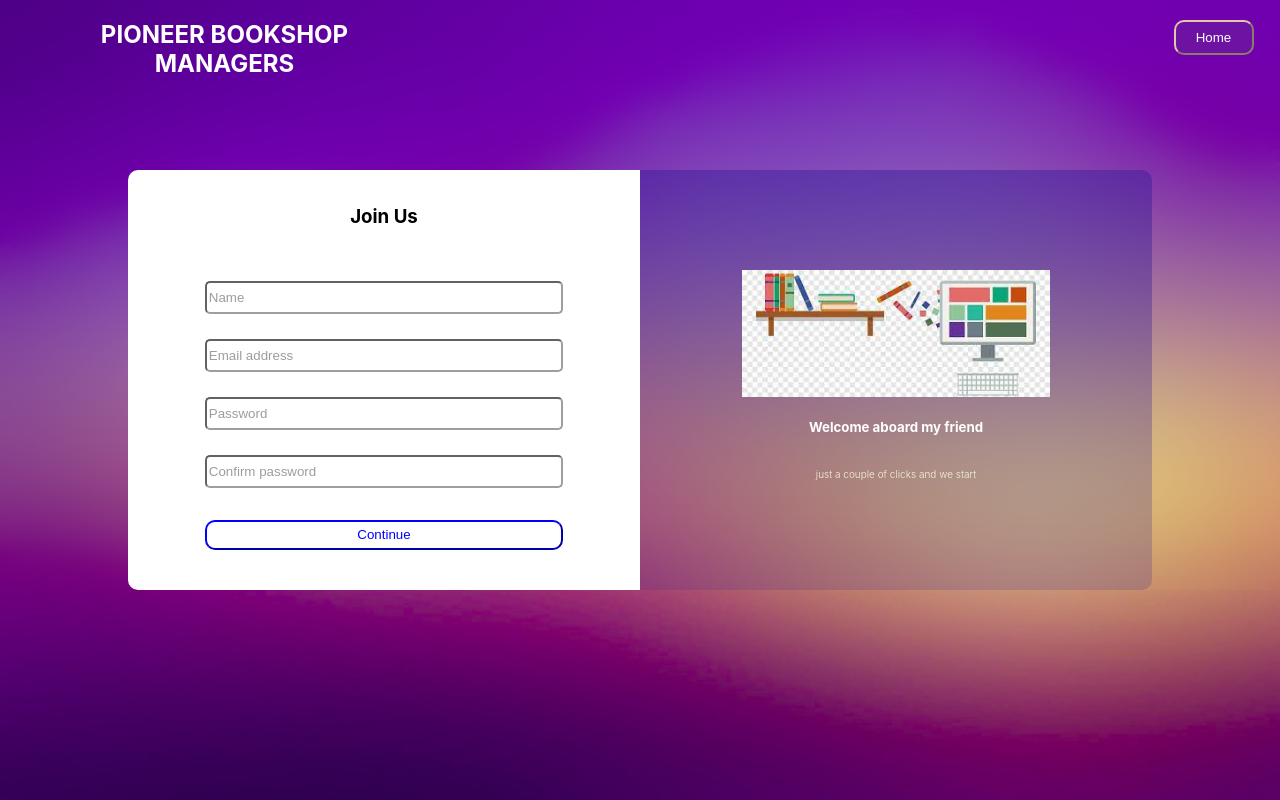
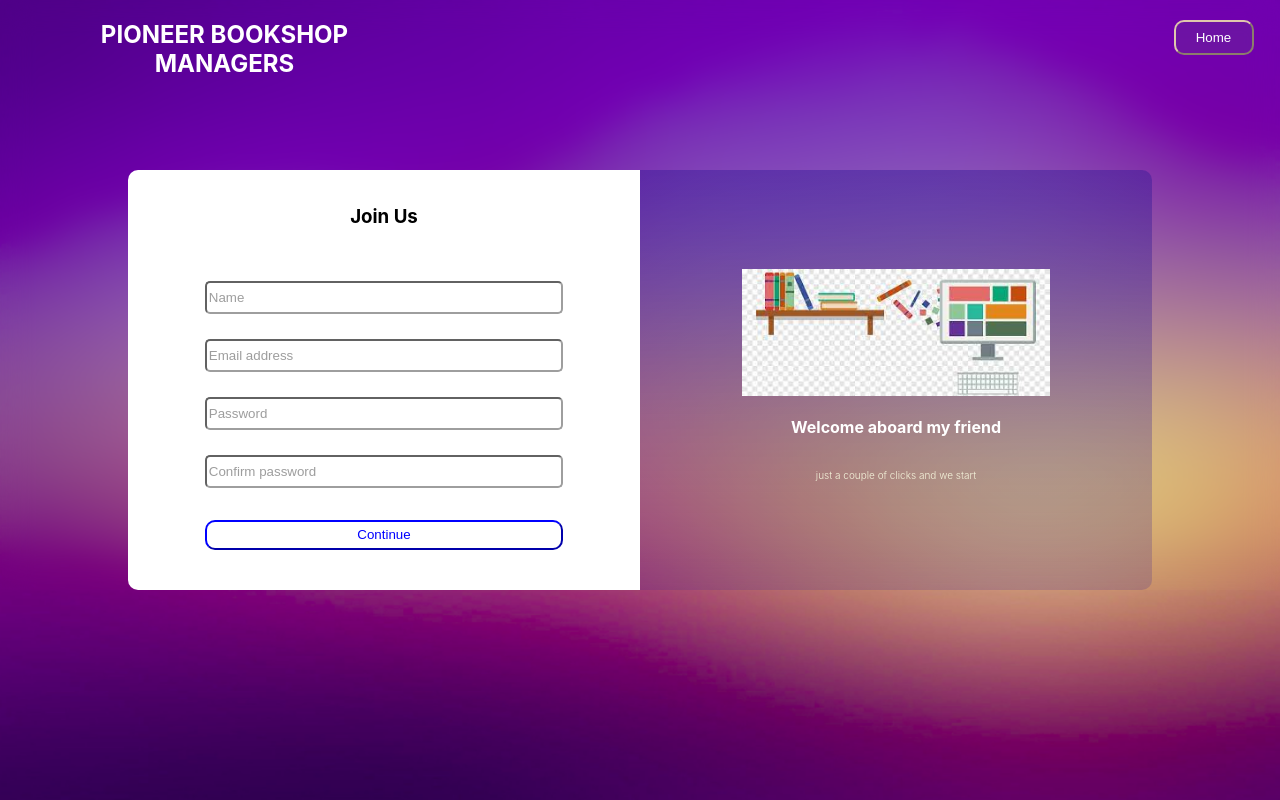
Before and after one commit to munteanurazvanandrei/Bookshop-Management-App, a React (Create React App) app in the folder client/: page /signup in a window 1280 px wide. Built offline with nearby package versions, Linux system fonts and the light colour scheme.

Commit message:
BMA-16#change welcome message heading from h5 to h4

```diff
--- a/client/src/Components/SignInPage/RegistrationPage.js
+++ b/client/src/Components/SignInPage/RegistrationPage.js
@@ -1,7 +1,7 @@
 import React, { useState } from "react";
 import { useNavigate, Link } from "react-router-dom";
-import "./registration.css"
-import logo from "./download.jpeg"
+import "./registration.css";
+import logo from "./download.jpeg";
 export default function Registration() {
   // the registration for the manager;
   // also for the bookshop
@@ -34,7 +34,6 @@ export default function Registration() {
       .then((data) => data);
   }
   return (
-
     <div className="registration">
       <div className="registration-nav">
         <h2>PIONEER BOOKSHOP MANAGERS</h2>
@@ -54,7 +53,7 @@ export default function Registration() {
                 onChange={(e) => formChange(e)}
                 required
               />
-              <br/>
+              <br />
               <input
                 id="email"
                 type="email"
@@ -64,7 +63,7 @@ export default function Registration() {
                 onChange={(e) => formChange(e)}
                 required
               />
-                            <br/>
+              <br />
               <input
                 id="password"
                 type="password"
@@ -74,7 +73,7 @@ export default function Registration() {
                 onChange={(e) => formChange(e)}
                 required
               />
-                            <br/>
+              <br />
               <input
                 id="passwordConfirm"
                 type="password"
@@ -85,7 +84,7 @@ export default function Registration() {
                 required
               />
             </div>
-            <br/>
+            <br />
             <div className="registration-button-form">
               <button onClick={() => navigate("/signin")}>Continue</button>
             </div>
@@ -110,8 +109,8 @@ export default function Registration() {
           </div> */}
         </div>
         <div className="registration-welcome-message">
-          <img  src={logo} alt="#"/>
-          <h5>Welcome aboard my friend</h5>
+          <img src={logo} alt="#" />
+          <h4>Welcome aboard my friend</h4>
           <p>just a couple of clicks and we start</p>
         </div>
       </div>
```
